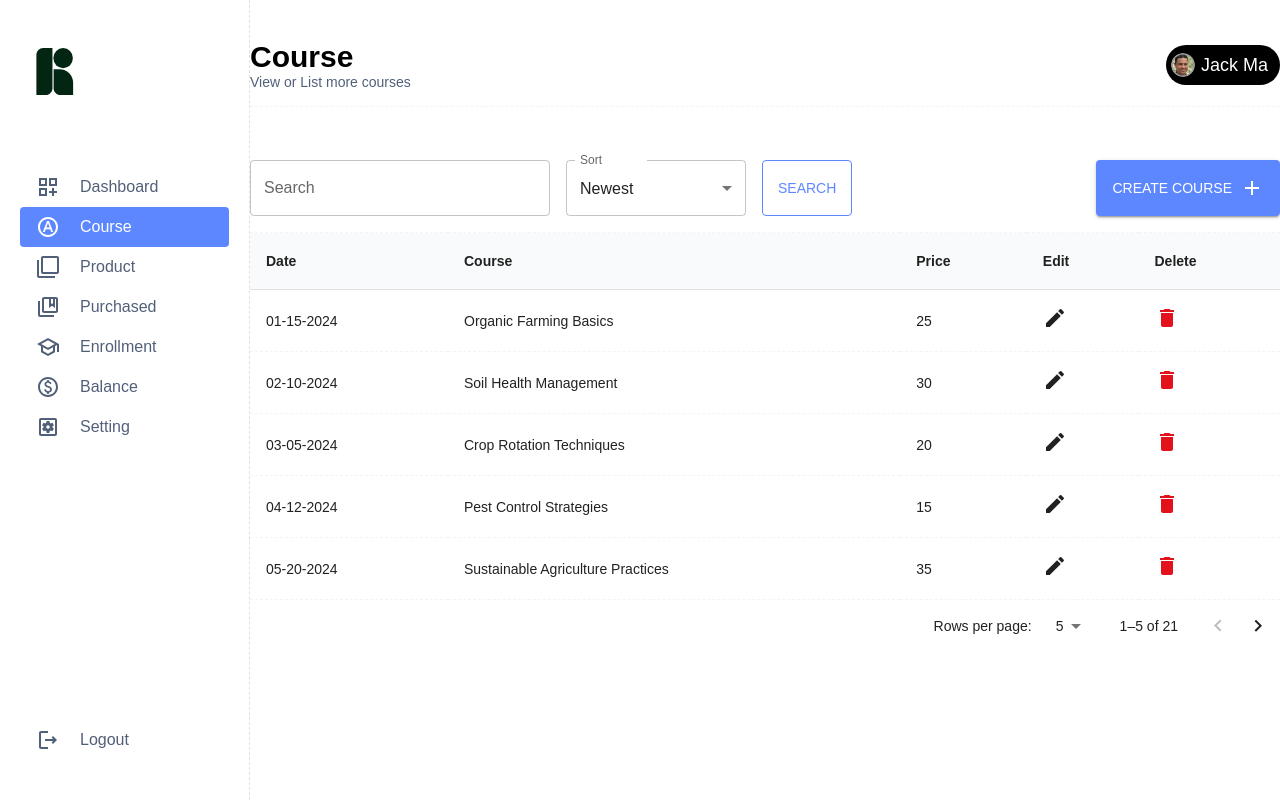
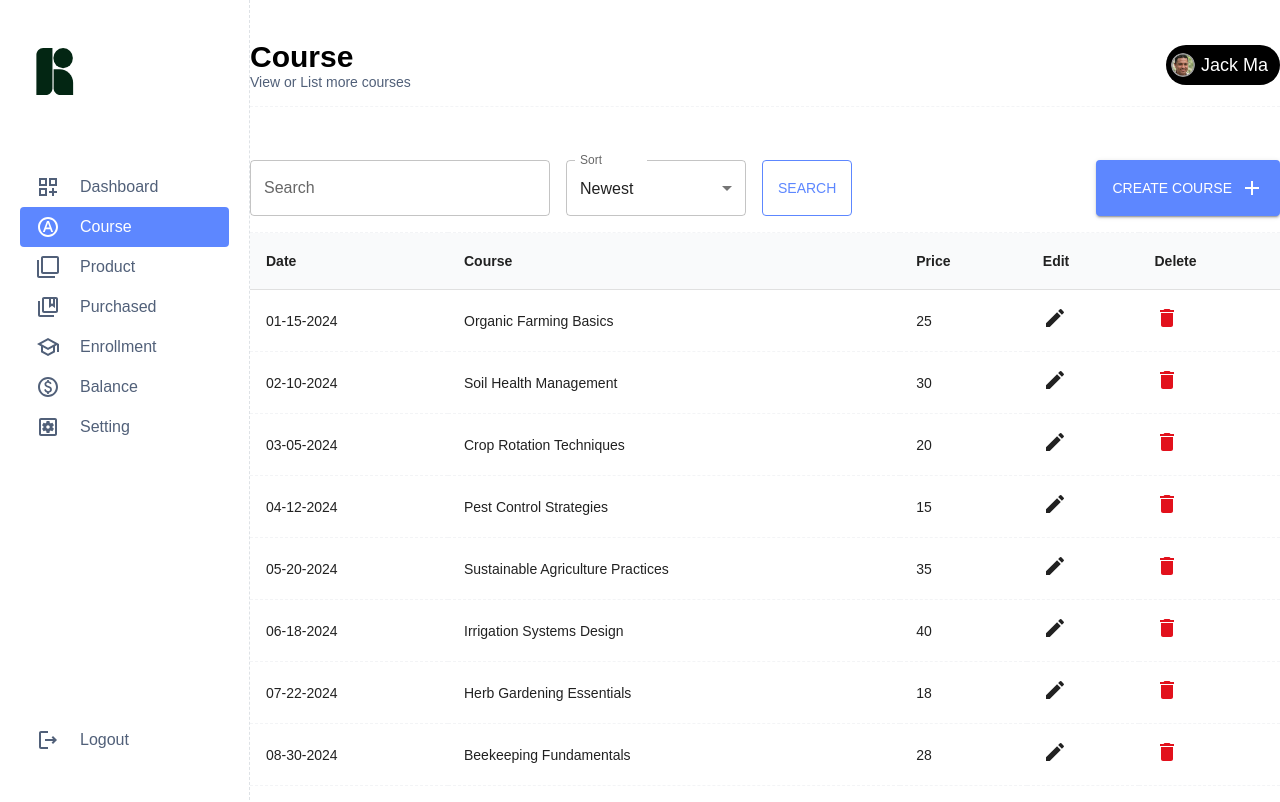
Before and after one commit to Kh1T/agteach-instructor, a React (Create React App) app: page /course in a window 1280 px wide. Shown: the top 802 px of the page. Built offline with nearby package versions, Linux system fonts and the light colour scheme.

Commit message:
feat: change row limit Couse table

```diff
--- a/src/pages/Course.jsx
+++ b/src/pages/Course.jsx
@@ -13,19 +13,21 @@ function CoursePage() {
   const courseList = courses.map((item) => ({
     ...item,
     edit: (
-      // <Button variant="contained">
-        <EditIcon sx={{ cursor: "pointer"}} onClick={() => console.log(item.name)} />
-
-      // </Button>
+      <EditIcon
+        sx={{ cursor: "pointer" }}
+        onClick={() => console.log(item.name)}
+      />
     ),
-    delete: <DeleteIcon color="red" sx={{cursor: "pointer"}} onClick={() => console.log(item.name)} />
+    delete: (
+      <DeleteIcon
+        color="red"
+        sx={{ cursor: "pointer" }}
+        onClick={() => console.log(item.name)}
+      />
+    ),
   }));
 
-
-  function handleSearch() {
-    console.log(searchRef.current.value);
-    console.log(selectState);
-  }
+  function handleSearch() {}
   return (
     <>
       <QueryHeader
@@ -37,8 +39,7 @@ function CoursePage() {
         pathCreated="/course/new"
         labelCreate="Create Course"
       />
-      <TableComponent data={courseList} isPagination={true}/>
-      {/* <CustomTableMui data={data}/> */}
+      <TableComponent data={courseList} rowLimit={10} isPagination={true} />
     </>
   );
 }
```
